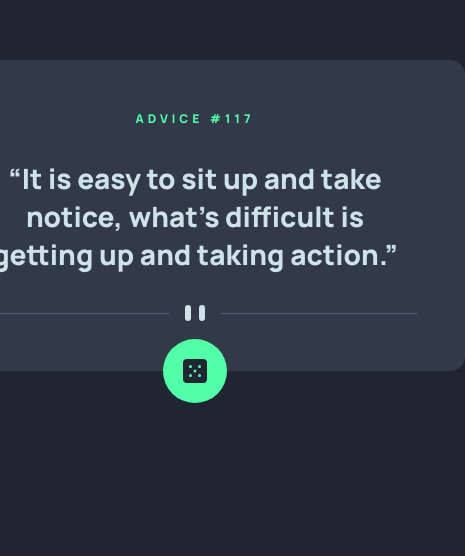
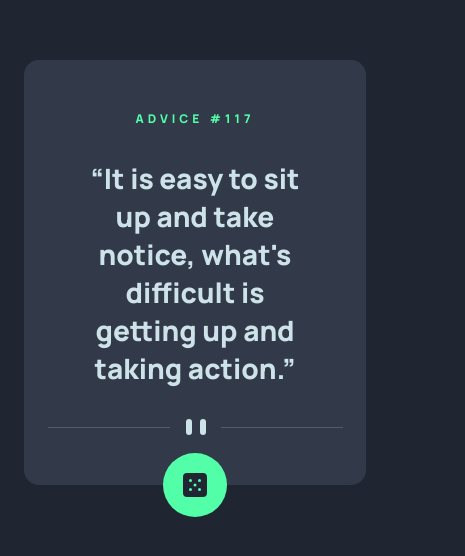
Before and after one commit to rsabbarwal/advice-generator-app-main, a plain HTML site: page index.html in a window 390 px wide. Shown: the part 140-696 px from the top of the page, 465 px wide, since content can reach past the window. Drawn offline with Linux system fonts and the light colour scheme; no server answers.

Commit message:
responsive

```diff
--- a/index.html
+++ b/index.html
@@ -24,13 +24,32 @@
             up and taking action.</span
           >&rdquo;
         </p>
-        <svg width="444" height="16" xmlns="http://www.w3.org/2000/svg">
+        <svg
+          class="hidden-main"
+          width="444"
+          height="16"
+          xmlns="http://www.w3.org/2000/svg"
+        >
           <g fill="none" fill-rule="evenodd">
             <path
               fill="hsl(217, 19%, 38%)"
               d="M0 8h196v1H0zM248 8h196v1H248z"
             />
             <g transform="translate(212)" fill="hsl(193, 38%, 86%)">
+              <rect width="6" height="16" rx="3" />
+              <rect x="14" width="6" height="16" rx="3" />
+            </g>
+          </g>
+        </svg>
+        <svg
+          class="hidden"
+          width="295"
+          height="16"
+          xmlns="http://www.w3.org/2000/svg"
+        >
+          <g fill="none" fill-rule="evenodd">
+            <path fill="#4F5D74" d="M0 8h122v1H0zM173 8h122v1H173z" />
+            <g transform="translate(138)" fill="#CEE3E9">
               <rect width="6" height="16" rx="3" />
               <rect x="14" width="6" height="16" rx="3" />
             </g>
--- a/style.css
+++ b/style.css
@@ -81,3 +81,18 @@ body {
     transform: rotate(360deg);
   }
 }
+.hidden {
+  display: none;
+}
+
+@media (max-width: 810px) {
+  .advice {
+    width: 342px;
+  }
+  .hidden-main {
+    display: none;
+  }
+  .hidden {
+    display: inline;
+  }
+}
```
